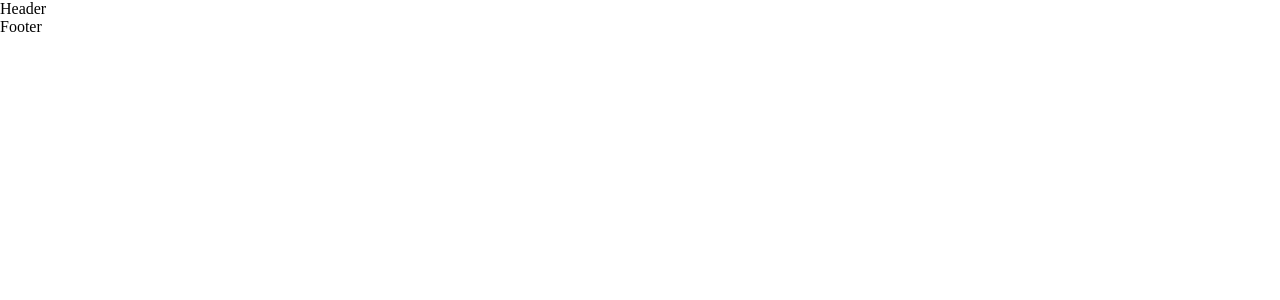
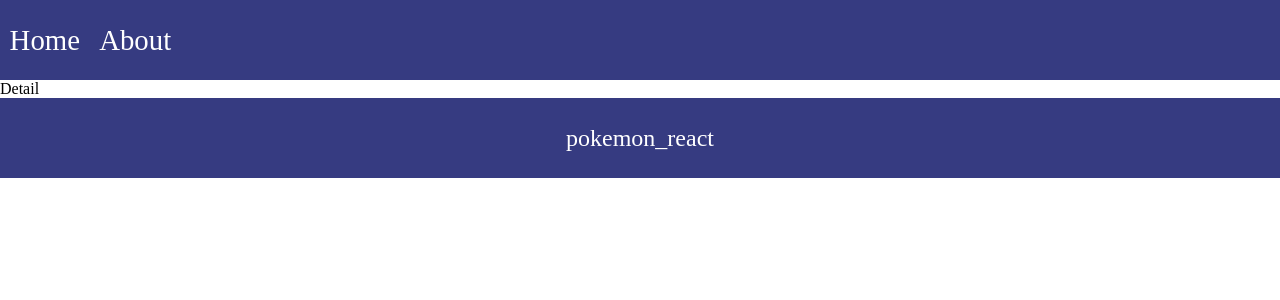
Before and after one commit to mbalci85/pokemon_react, a React (Vite) app: page /detail/1 in a window 1280 px wide. Before the commit this address had no page. Shown: the top 300 px of the page. Built offline with nearby package versions, Linux system fonts and the light colour scheme; a web font is replaced by a local one.

Commit message:
header and footer done

```diff
--- a/src/App.css
+++ b/src/App.css
@@ -5,6 +5,7 @@
     padding: 0;
     box-sizing: border-box;
     font-family: 'Edu SA Beginner', cursive;
+    --bg_color_header_footer: #363b81
 }
 
 a {
--- a/src/App.jsx
+++ b/src/App.jsx
@@ -3,6 +3,10 @@ import './App.css'
 import {BrowserRouter as Router, Routes, Route} from 'react-router-dom'
 import Header from './components/Header/Header'
 import Footer from './components/Footer/Footer'
+import Home from './pages/HomePage/Home'
+import About from './pages/About/About'
+import Detail from './pages/PokemonDetail/Detail'
+
 
 const App = () => {
   return (
@@ -10,7 +14,9 @@ const App = () => {
       <Router>
         <Header/>
         <Routes>
-
+          <Route path='/' element={<Home/>}/>
+          <Route path='/about' element={<About/>}/>
+          <Route path='/detail/:pokemonId' element={<Detail/>}/>
         </Routes>
         <Footer/>
       </Router>
--- a/src/components/Footer/Footer.css
+++ b/src/components/Footer/Footer.css
@@ -0,0 +1,9 @@
+footer {
+    display: flex;
+    justify-content: center;
+    align-items: center;
+    height: 10vh;
+    background-color: var(--bg_color_header_footer);
+    color: #ffff;
+    font-size: 1.5rem;
+}
--- a/src/components/Footer/Footer.jsx
+++ b/src/components/Footer/Footer.jsx
@@ -1,10 +1,8 @@
-import React from 'react'
-import './Footer.css'
+import React from 'react';
+import './Footer.css';
 
 const Footer = () => {
-  return (
-    <div>Footer</div>
-  )
-}
+	return <footer>pokemon_react</footer>;
+};
 
-export default Footer
+export default Footer;
--- a/src/components/Header/Header.css
+++ b/src/components/Header/Header.css
@@ -0,0 +1,12 @@
+header {
+    display: flex;
+    align-items: center;
+    height: 10vh;
+    background-color: var(--bg_color_header_footer);
+}
+
+.nav-item{
+   margin: 0 0.6rem;
+   font-size: 1.8rem;
+   color: #ffff;
+}
--- a/src/components/Header/Header.jsx
+++ b/src/components/Header/Header.jsx
@@ -1,10 +1,20 @@
-import React from 'react'
-import './Header.css'
+import React from 'react';
+import './Header.css';
+import { Link } from 'react-router-dom';
 
 const Header = () => {
-  return (
-    <div>Header</div>
-  )
-}
+	return (
+		<header>
+			<nav>
+				<Link to='/' className='nav-item'>
+					Home
+				</Link>
+				<Link to='/about' className='nav-item'>
+					About
+				</Link>
+			</nav>
+		</header>
+	);
+};
 
-export default Header
+export default Header;
```
